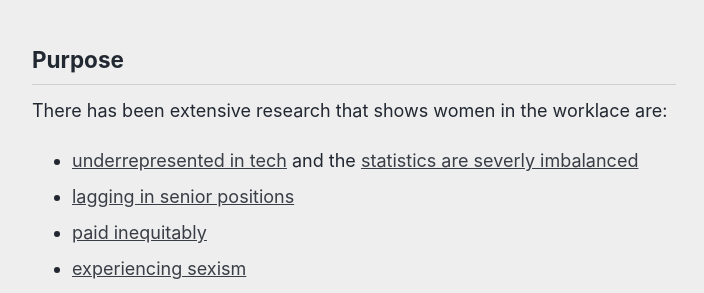
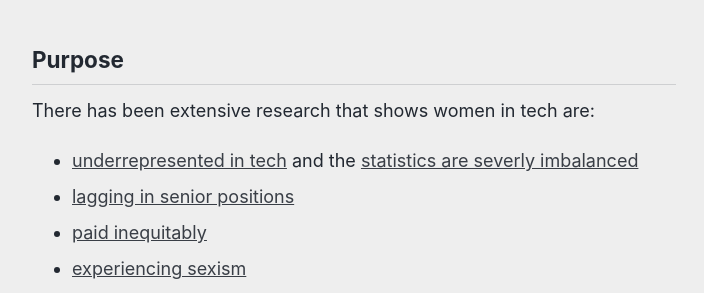
Before and after one commit to reshamas/reshamas.github.io, a Jekyll site: the page built from _posts/2018-05-09-resource-guide-for-women-in-data-science.md, in a window 1280 px wide and 900 px high, scrolled down 410 px. Shown: the part 160-453 px from the top of the window, without its empty margins (286-990 px from the left). Built offline with Jekyll 4.4.1, drawn with Linux system fonts in a browser that asks for light colours; comment, search, counter and statistics services are not loaded.

Commit message:
Update 2018-05-09-resource-guide-for-women-in-data-science.md

```diff
--- a/_posts/2018-05-09-resource-guide-for-women-in-data-science.md
+++ b/_posts/2018-05-09-resource-guide-for-women-in-data-science.md
@@ -10,7 +10,7 @@ The focus of this post is to share a comprehensive list of resources for women i
 
 ## Purpose
 
-There has been extensive research that shows women in the worklace are:
+There has been extensive research that shows women in tech are:
 - [underrepresented in tech](https://www.bloomberg.com/news/articles/2017-06-02/why-so-few-women-break-through-tech-s-bro-culture-quicktake-q-a) and the [statistics are severly imbalanced](http://observer.com/2017/06/women-in-tech-statistics/)
 - [lagging in senior positions](https://research.hackerrank.com/women-in-tech/2018/)
 - [paid inequitably](http://www.businessinsider.com/gender-wage-pay-gap-charts-2017-3#the-number-of-women-promoted-to-the-highest-levels-of-companies-reveals-unconscious-biases-6)
```
